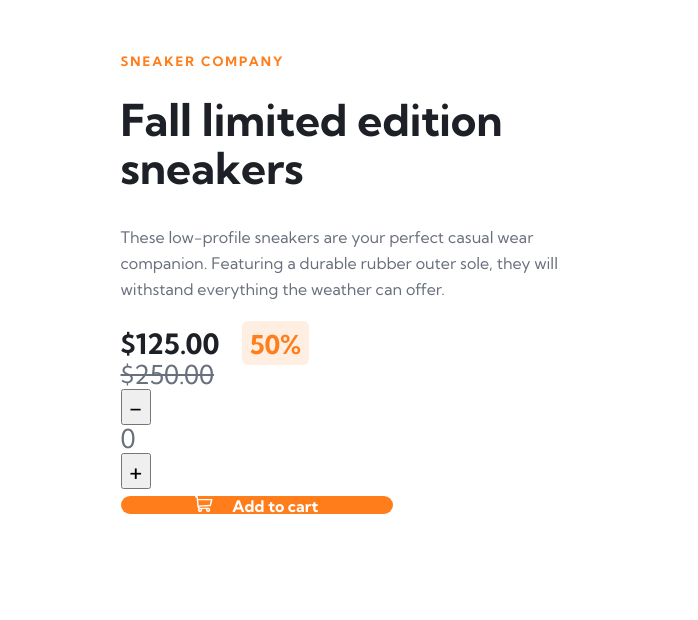
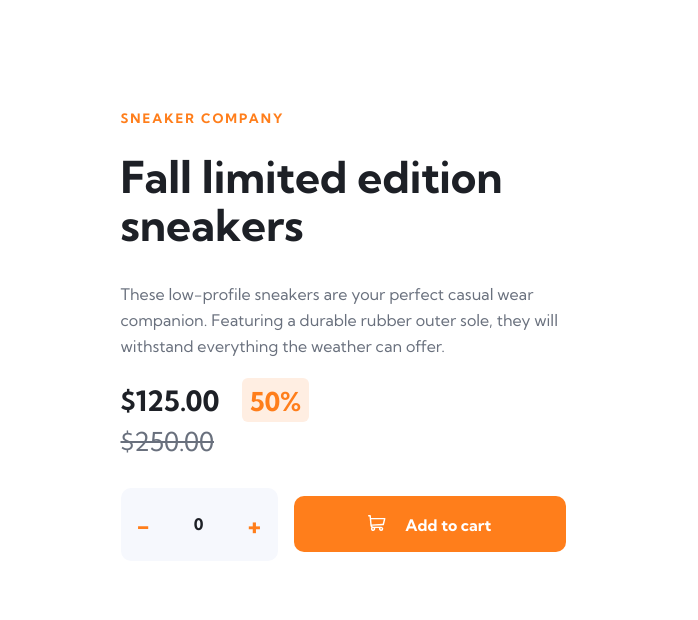
Before and after one commit to Muhammadumar2002/E-commerce, a plain HTML site: page index.html in a window 1280 px wide. Both pictures are taken after a click on the button "Remove 1". Shown: the part 150-770 px from the top of the page, 582-1280 px from the left. Drawn offline with Linux system fonts and the light colour scheme.

Commit message:
Add product-info__counter

```diff
--- a/css/main.css
+++ b/css/main.css
@@ -366,6 +366,7 @@ border-radius: 15px;
 }
 .button--wide{
   min-width:272px;
+  padding: 19px;
 }
 .button:hover{
   background-color: var(--accent-color-hover);
@@ -451,6 +452,7 @@ border-radius: 15px;
 /* SHOPPING CART  */
 .site-header__cart-modal{
   display: none;
+  z-index: 999;
 }
 .site-header__cart-modal__open {
   display: block;
@@ -566,6 +568,7 @@ border-radius: 15px;
 .product-page__container {
   display: flex;
   justify-content: space-between;
+  align-items:center;
   max-width: 1045px;
 }
 
@@ -581,6 +584,7 @@ border-radius: 15px;
 .product-info {
   width: 100%;
   max-width: 445px;
+  align-items:center;
 }
 .product-info__title {
   font-style: normal;
@@ -613,6 +617,9 @@ margin-bottom: 24px;
   align-items: flex-start;
   margin-bottom: 32px;
 }
+.product-info__price-wrapper{
+  margin-bottom: 10px;
+}
 
 .product-info__price {
   font-weight: 700;
@@ -631,3 +638,43 @@ margin-bottom: 24px;
   border-radius: 6px;
   white-space: nowrap;
 }
+.product-info__cart-action {
+  display: flex;
+  padding-top: 32px;
+  align-items:center;
+}
+.product-info__counter-quantity-wrapper {
+  display: flex;
+  width: 157px;
+  justify-content: space-between;
+  align-items:center;
+  background-color: #F6F8FD;
+  border-radius: 10px;
+  margin-right: 16px;
+  padding: 22px 16px;
+}
+.product-info__quantity-button {
+  display: inline-block;
+  margin: 0;
+  padding: 0;
+  border:0;
+  background-color: transparent;
+  cursor: pointer;
+  color: #FF7E1B;
+  font-weight: bolder;
+}
+.product-info__quantity {
+  font-weight: 700;
+  font-size: 16px;
+  line-height: 20px;
+  text-align: center;
+  color: var(--text-color-dark);
+}
+.button-inner {
+}
+.button__prepend {
+}
+.button-icon {
+}
+.button__text {
+}
--- a/index.html
+++ b/index.html
@@ -128,9 +128,9 @@
             <del>$250.00</del>
             <div class="product-info__cart-action">
               <div class="product-info__counter-quantity-wrapper">
-                <button class="product-info__quantity-button" type="button" aria-label="Remove 1">-</button>
+                <button class="product-info__quantity-button js-quantity-button-minus" type="button" aria-label="Remove 1">-</button>
                 <div class="product-info__quantity">0</div>
-                <button class="product-info__quantity-button" type="button"  aria-label="Add 1">+</button>
+                <button class="product-info__quantity-button js-quantity-button-plus" type="button"  aria-label="Add 1">+</button>
               </div>
 
               <button class="button button--wide" type="button">
@@ -146,7 +146,6 @@
 
 
       </div>
-    </div>
     </div>
   </main>
 
--- a/js/main.js
+++ b/js/main.js
@@ -134,3 +134,23 @@ if(elLightboxControlPrev) {
     2x`;
   });
 }
+
+// product-info__counter-quantity-wrapper
+const elquantityButtonMinus = document.querySelector('.js-quantity-button-minus');
+const elquantityButtonPlus = document.querySelector('.js-quantity-button-plus');
+const elquantitInfoButton = document.querySelector('.product-info__quantity');
+
+
+elquantityButtonMinus.addEventListener('click', function(){
+  elquantitInfoButton.innerHTML = +elquantitInfoButton.innerHTML -1;
+});
+
+elquantityButtonMinus.addEventListener('click', function (){
+  if (elquantitInfoButton.innerHTML < 1) {
+    elquantitInfoButton.innerHTML = 0;
+  }
+});
+
+elquantityButtonPlus.addEventListener('click', function(){
+  elquantitInfoButton.innerHTML = +elquantitInfoButton.innerHTML +1;
+});
```
